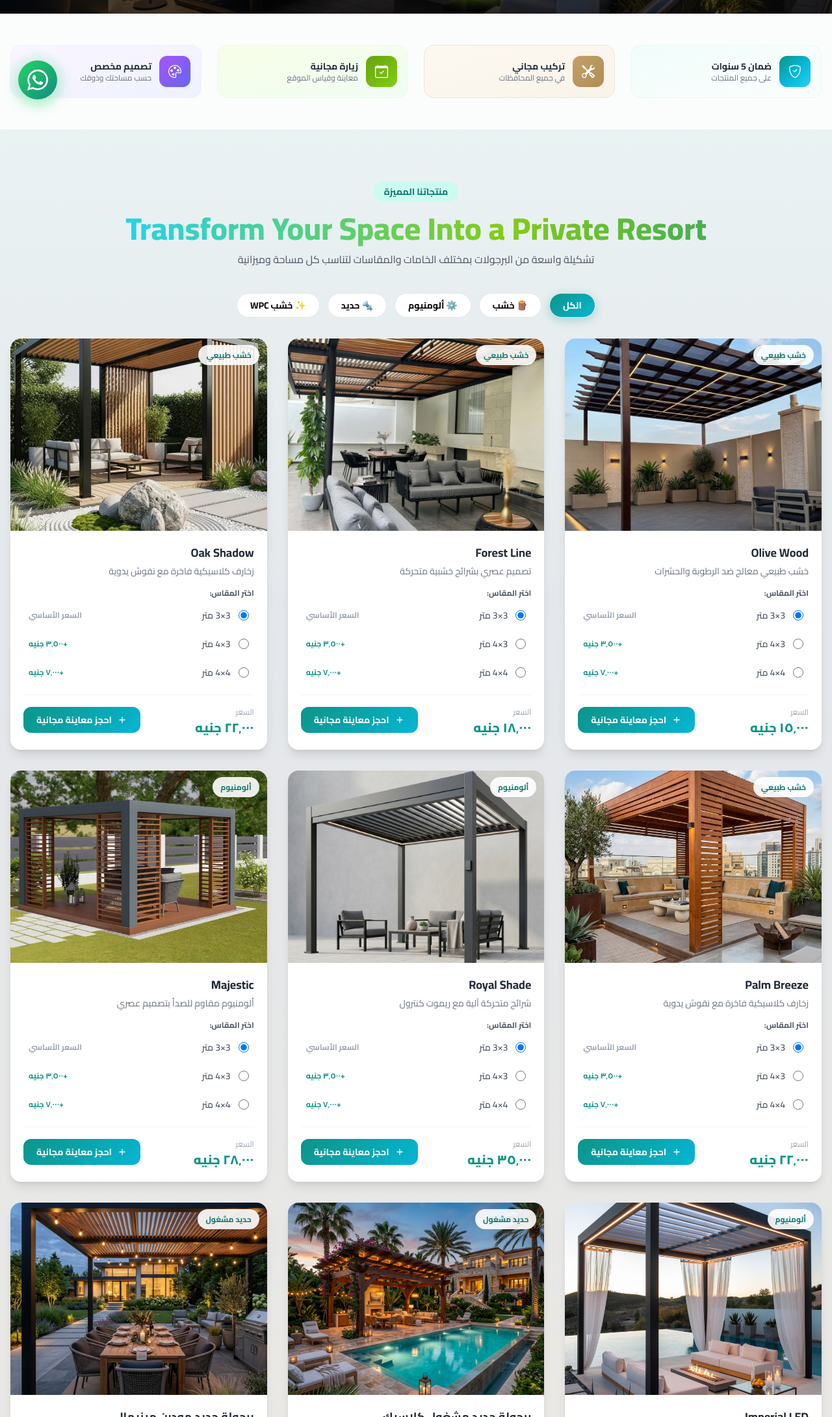
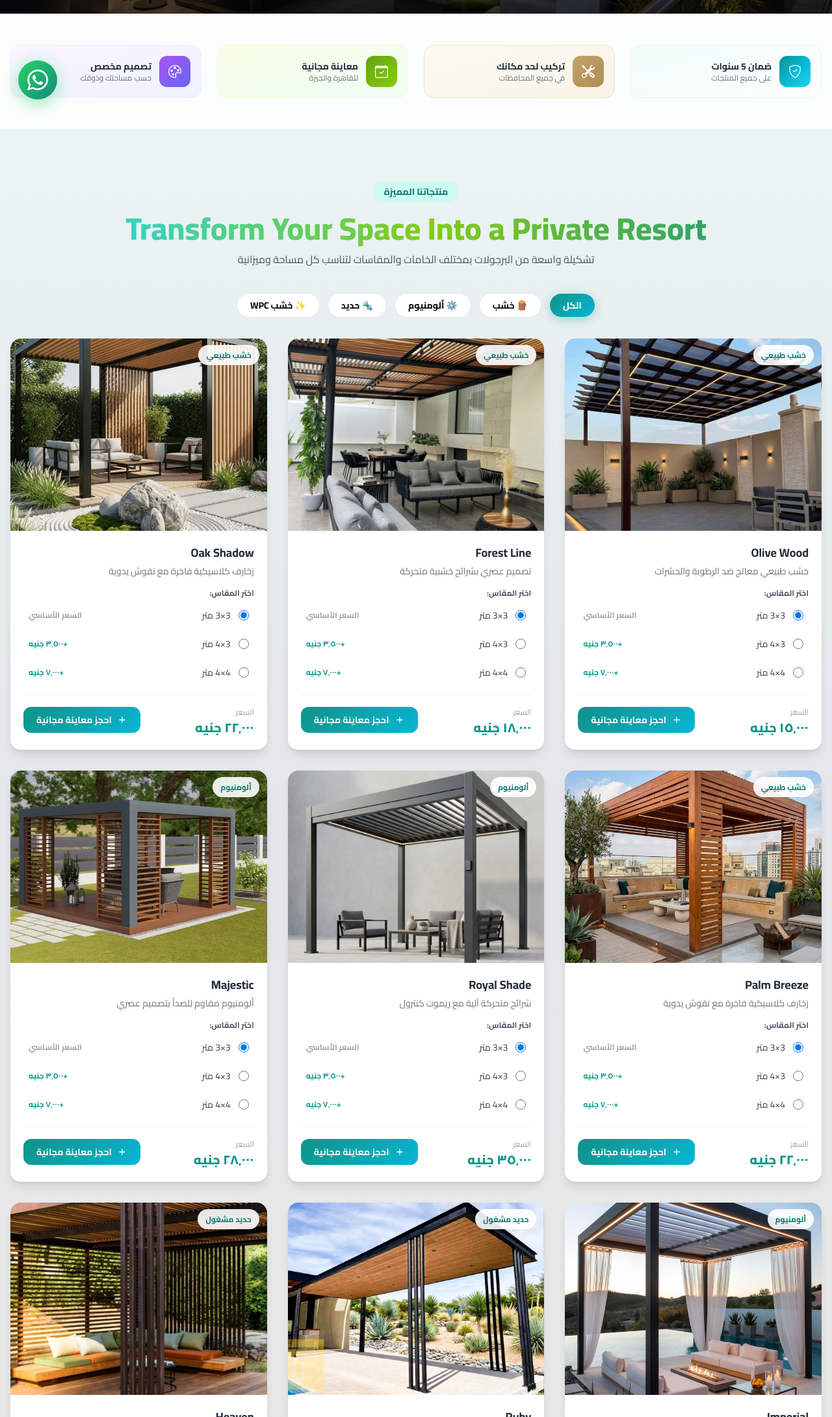
Before and after one commit to Kraken15th/Hilltop, a plain HTML site: page index.html in a window 1280 px wide. Shown: the part 619-2800 px from the top of the page at 65% size. Drawn offline with nearby package versions, Linux system fonts and the light colour scheme.

Commit message:
feat: add new product images and update catalog data, service descriptions, and footer layout

```diff
--- a/index.html
+++ b/index.html
@@ -411,10 +411,13 @@
         }
 
         @keyframes waPulse {
-            0%, 100% {
+
+            0%,
+            100% {
                 transform: scale(1);
                 opacity: 0.4;
             }
+
             50% {
                 transform: scale(1.35);
                 opacity: 0;
@@ -558,7 +561,7 @@
                         <i class="bi bi-tools text-white text-xl"></i>
                     </div>
                     <div>
-                        <h4 class="font-bold text-gray-800 text-sm">تركيب مجاني</h4>
+                        <h4 class="font-bold text-gray-800 text-sm">تركيب لحد مكانك</h4>
                         <p class="text-xs text-gray-500">في جميع المحافظات</p>
                     </div>
                 </div>
@@ -568,8 +571,8 @@
                         <i class="bi bi-calendar-check text-white text-xl"></i>
                     </div>
                     <div>
-                        <h4 class="font-bold text-gray-800 text-sm">زيارة مجانية</h4>
-                        <p class="text-xs text-gray-500">معاينة وقياس الموقع</p>
+                        <h4 class="font-bold text-gray-800 text-sm">معاينة مجانية</h4>
+                        <p class="text-xs text-gray-500">للقاهرة والجيزة</p>
                     </div>
                 </div>
                 <div
@@ -776,7 +779,7 @@
     </button>
 
     <!-- ===================== FOOTER ===================== -->
-    <footer class="bg-gradient-to-b from-gray-900 to-gray-950 text-white py-12 md:py-16">
+    <footer dir="ltr" class="bg-gradient-to-b from-gray-900 to-gray-950 text-white py-12 md:py-16 text-left">
         <div class="max-w-7xl mx-auto px-4">
             <div class="grid md:grid-cols-3 gap-8 mb-8">
                 <!-- Brand -->
--- a/shared.js
+++ b/shared.js
@@ -9,13 +9,16 @@ const products = [
     // Aluminum Pergolas
     { id: 5, name: 'Royal Shade', category: 'aluminum', basePrice: 35000, image: 'assets/product2.png', description: 'شرائح متحركة آلية مع ريموت كنترول' },
     { id: 6, name: 'Majestic', category: 'aluminum', basePrice: 28000, image: 'assets/product7.jpeg', description: 'ألومنيوم مقاوم للصدأ بتصميم عصري' },
-    { id: 7, name: 'Imperial LED', category: 'aluminum', basePrice: 32000, image: 'assets/product8.jpeg', description: 'نظام إضاءة LED مدمج مع ديمر' },
+    { id: 7, name: 'Imperial', category: 'aluminum', basePrice: 32000, image: 'assets/product8.jpeg', description: 'نظام إضاءة LED مدمج مع ديمر' },
     // Steel Pergolas
-    { id: 8, name: 'برجولة حديد مشغول كلاسيك', category: 'steel', basePrice: 12000, image: 'assets/hero5.png', description: 'حديد مشغول يدويًا بطلاء مقاوم' },
-    { id: 9, name: 'برجولة حديد مودرن مينيمال', category: 'steel', basePrice: 14000, image: 'assets/hero3.png', description: 'تصميم بسيط وأنيق بخطوط نظيفة' },
+    { id: 8, name: 'Ruby', category: 'steel', basePrice: 12000, image: 'assets/product10.jpeg', description: 'حديد مشغول يدويًا بطلاء مقاوم' },
+    { id: 9, name: 'Heaven', category: 'steel', basePrice: 14000, image: 'assets/product11.jpeg', description: 'تصميم بسيط وأنيق بخطوط نظيفة' },
     // Mixed / Premium
-    { id: 10, name: 'برجولة خشب وحديد فاخرة', category: 'premium', basePrice: 25000, image: 'assets/hero1.png', description: 'مزيج من الخشب الطبيعي والحديد المشغول' },
-    { id: 11, name: 'برجولة بريميوم مع سقف متحرك', category: 'premium', basePrice: 45000, image: 'assets/product2.png', description: 'سقف آلي متحرك مع حساسات مطر وريح' },
+    { id: 10, name: 'Emerald', category: 'premium', basePrice: 25000, image: 'assets/product12.jpeg', description: 'مزيج من الخشب الطبيعي والحديد المشغول' },
+    { id: 11, name: 'Golden', category: 'premium', basePrice: 45000, image: 'assets/product13.jpeg', description: 'سقف مميز مع لمسة عصرية' },
+    { id: 12, name: 'Crown', category: 'premium', basePrice: 25000, image: 'assets/product14.jpeg', description: 'مزيج من الخشب الطبيعي مع المعدن المشغول' },
+    { id: 13, name: 'Elite', category: 'premium', basePrice: 25000, image: 'assets/product15.jpeg', description: 'مزيج من الخشب الطبيعي مع المعدن المشغول' },
+
 ];
 
 // Dimension options & price additions for each product
```
Also changed, not shown: assets/product10.jpeg (added), assets/product11.jpeg (added), assets/product12.jpeg (added), assets/product13.jpeg (added), assets/product14.jpeg (added), assets/product15.jpeg (added).
